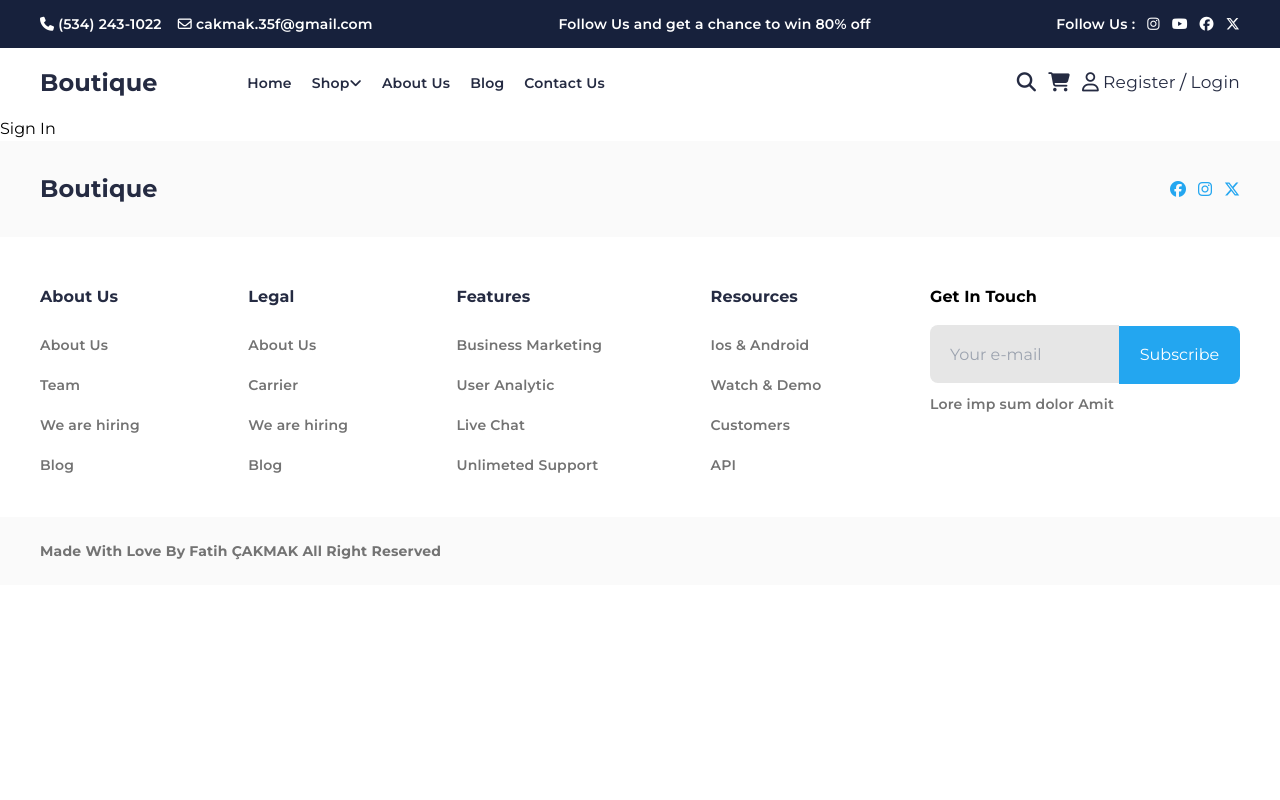
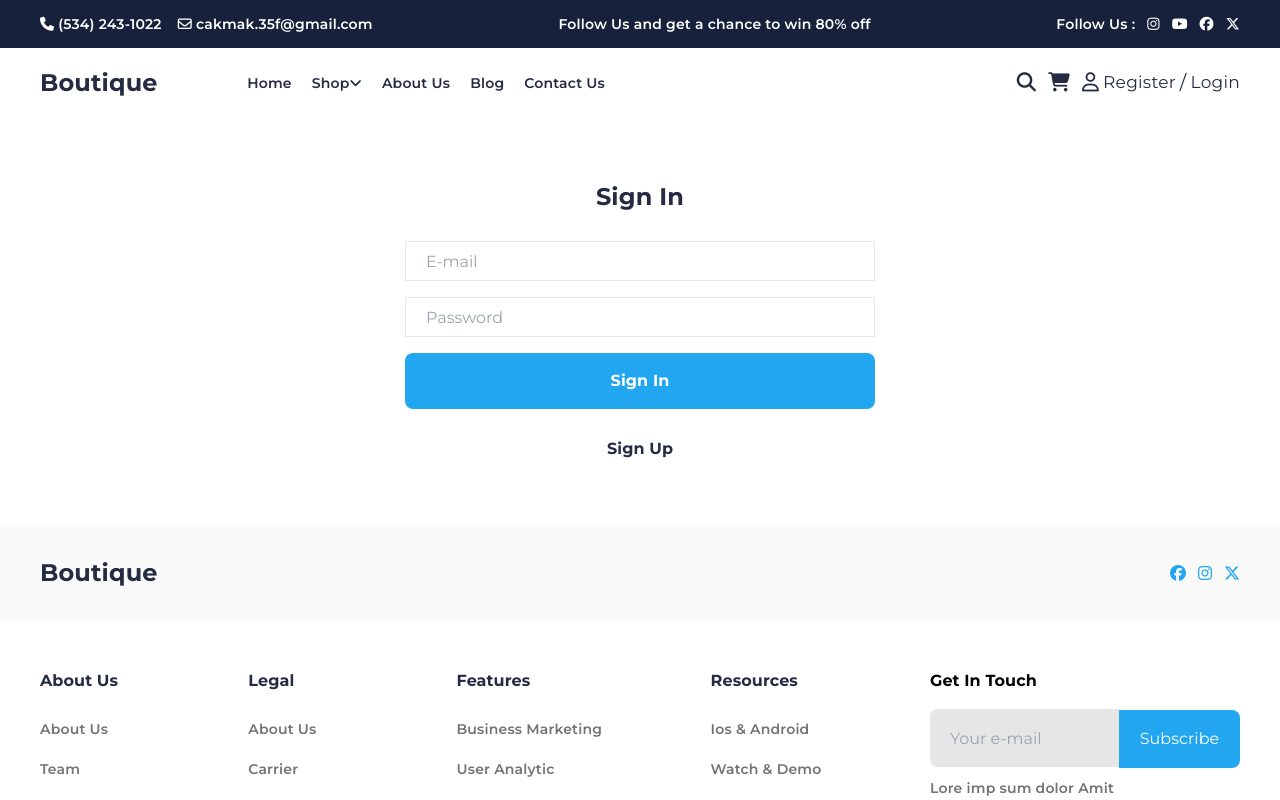
Before and after one commit to JFatih/E-Commerce-Website-project, a React (Vite) app: page /signin in a window 1280 px wide. Shown: the top 800 px of the page. Built offline with nearby package versions, Linux system fonts and the light colour scheme; a web font is replaced by a local one.

Commit message:
T10: Login Form update Fixes #20

```diff
--- a/src/App.jsx
+++ b/src/App.jsx
@@ -13,7 +13,8 @@ import ContactUs from "./pages/ContactUs";
 import "react-toastify/dist/ReactToastify.css";
 import { ToastContainer } from "react-toastify";
 import LoginRegister from "./pages/RegisterLogin/LoginRegister";
-import SignIn from "./pages/SignIn";
+import SignIn from "./pages/RegisterLogin/SignIn";
+
 function App() {
   return (
     <>
--- a/src/pages/RegisterLogin/CustomerRegister.jsx
+++ b/src/pages/RegisterLogin/CustomerRegister.jsx
@@ -3,7 +3,8 @@ import { useState } from "react";
 import { useForm } from "react-hook-form";
 import { RotatingLines } from "react-loader-spinner";
 import { useHistory } from "react-router-dom/cjs/react-router-dom.min";
-import { ToastContainer, toast } from "react-toastify";
+import { toast } from "react-toastify";
+import { Link } from "react-router-dom";
 
 const instance = axios.create({
   baseURL: "https://workintech-fe-ecommerce.onrender.com",
@@ -177,7 +178,9 @@ export default function CustomerRegister({ setCustomer, rolesData }) {
         )}
       </form>
       <div className="flex flex-row  justify-around">
-        <button className="text-textColor sh5 mx-2">Sign In</button>
+        <Link to="/signin">
+          <button className="text-textColor sh5 mx-2">Sign In</button>
+        </Link>
         <button
           className="text-textColor sh5 mx-2"
           onClick={() => {
--- a/src/pages/RegisterLogin/LoginRegister.jsx
+++ b/src/pages/RegisterLogin/LoginRegister.jsx
@@ -14,7 +14,7 @@ export default function LoginRegister() {
   const dispatch = useDispatch();
   useEffect(() => {
     dispatch(setRoles());
-  }, [dispatch]);
+  }, []);
 
   const rolesData = useSelector((store) => store.Client.user.roles);
 
--- a/src/pages/RegisterLogin/SignIn.jsx
+++ b/src/pages/RegisterLogin/SignIn.jsx
@@ -0,0 +1,99 @@
+import axios from "axios";
+import { useState } from "react";
+import { useForm } from "react-hook-form";
+import { RotatingLines } from "react-loader-spinner";
+import { toast } from "react-toastify";
+import { Link } from "react-router-dom";
+import { useHistory } from "react-router-dom/cjs/react-router-dom.min";
+import { useDispatch } from "react-redux";
+import { setUser } from "../../store/action/ClientReducerAction";
+
+const instance = axios.create({
+  baseURL: "https://workintech-fe-ecommerce.onrender.com",
+  timeout: 1000,
+});
+
+export default function SignIn() {
+  const dispatch = useDispatch();
+  const history = useHistory();
+  const [loading, setLoading] = useState(false);
+  const defaultValues = {
+    email: "",
+    password: "",
+  };
+
+  const {
+    register,
+    handleSubmit,
+    formState: { errors, isValid },
+  } = useForm({
+    defaultValues,
+    mode: "all",
+  });
+
+  const onSubmit = (data) => {
+    dispatch(setUser(data));
+  };
+
+  return (
+    <div>
+      <div className="flex flex-col gap-5  px-10 py-16 sm:w-[550px] mx-auto">
+        <p className="mx-auto sh3 text-textColor">Sign In</p>
+        <form
+          onSubmit={handleSubmit(onSubmit)}
+          className="flex flex-col text-secondTextColor"
+        >
+          <input
+            {...register("email", {
+              pattern: /^[^\s@]+@[^\s@]+\.[^\s@]+$/,
+            })}
+            className="border  h-10 px-5 my-2"
+            placeholder="E-mail"
+            type="text"
+          />
+          {errors.email && (
+            <div className="form-error text-dangerTextColor text-sm">
+              Incorrect email entry
+            </div>
+          )}
+          <input
+            type="password"
+            {...register("password", {
+              required: true,
+            })}
+            className="border  h-10 px-5 my-2"
+            placeholder="Password"
+          />
+          {loading ? (
+            <button
+              type="submit"
+              className="px-16 py-4 bg-primaryColor text-white rounded-lg my-2 flex justify-center items-center"
+              disabled={!isValid}
+            >
+              <RotatingLines
+                strokeColor="white"
+                strokeWidth="5"
+                animationDuration="0.75"
+                width="24"
+                visible={true}
+              />
+            </button>
+          ) : (
+            <button
+              type="submit"
+              className="sh5 px-16 py-4 bg-primaryColor text-white rounded-lg my-2"
+              disabled={!isValid}
+            >
+              Sign In
+            </button>
+          )}
+        </form>
+        <div className="flex flex-row  justify-around">
+          <Link to="/signup">
+            <button className="text-textColor sh5 mx-2">Sign Up</button>
+          </Link>
+        </div>
+      </div>
+    </div>
+  );
+}
--- a/src/pages/RegisterLogin/StoreRegister.jsx
+++ b/src/pages/RegisterLogin/StoreRegister.jsx
@@ -3,7 +3,8 @@ import { useState } from "react";
 import { useForm } from "react-hook-form";
 import { RotatingLines } from "react-loader-spinner";
 import { useHistory } from "react-router-dom";
-import { ToastContainer, toast } from "react-toastify";
+import { toast } from "react-toastify";
+import { Link } from "react-router-dom";
 
 const instance = axios.create({
   baseURL: "https://workintech-fe-ecommerce.onrender.com",
@@ -233,7 +234,9 @@ export default function StoreRegister({ setCustomer, rolesData }) {
         )}
       </form>
       <div className="flex flex-row  justify-around">
-        <button className="text-textColor sh5 mx-2">Sign In</button>
+        <Link to="/signin">
+          <button className="text-textColor sh5 mx-2">Sign In</button>
+        </Link>
         <button
           className="text-textColor sh5 mx-2"
           onClick={() => {
--- a/src/pages/SignIn.jsx
+++ /dev/null
@@ -1,7 +0,0 @@
-export default function SignIn() {
-  return (
-    <div>
-      <p>Sign In</p>
-    </div>
-  );
-}
--- a/src/store/action/ClientReducerAction.jsx
+++ b/src/store/action/ClientReducerAction.jsx
@@ -5,15 +5,23 @@ export const ClientRoles = "Client Roles";
 export const ClientTheme = "Client Theme";
 export const ClientLanguage = "Client Language";
 
-export const setUser = (user) => {
-  return { type: ClientUser, payload: user };
+export const setUser = (data, creds) => async (dispatch, getState) => {
+  try {
+    const res = await axios.post(
+      "https://workintech-fe-ecommerce.onrender.com/login",
+      data
+    );
+    dispatch({ type: ClientUser, payload: res.data });
+    console.log(res.data);
+  } catch (err) {
+    console.log(err);
+  }
 };
 
 export const setRoles = (creds) => async (dispatch, getState) => {
   try {
     const res = await axios.get(
-      "https://workintech-fe-ecommerce.onrender.com/roles",
-      creds
+      "https://workintech-fe-ecommerce.onrender.com/roles"
     );
     dispatch({ type: ClientRoles, payload: res.data });
   } catch (error) {
```
